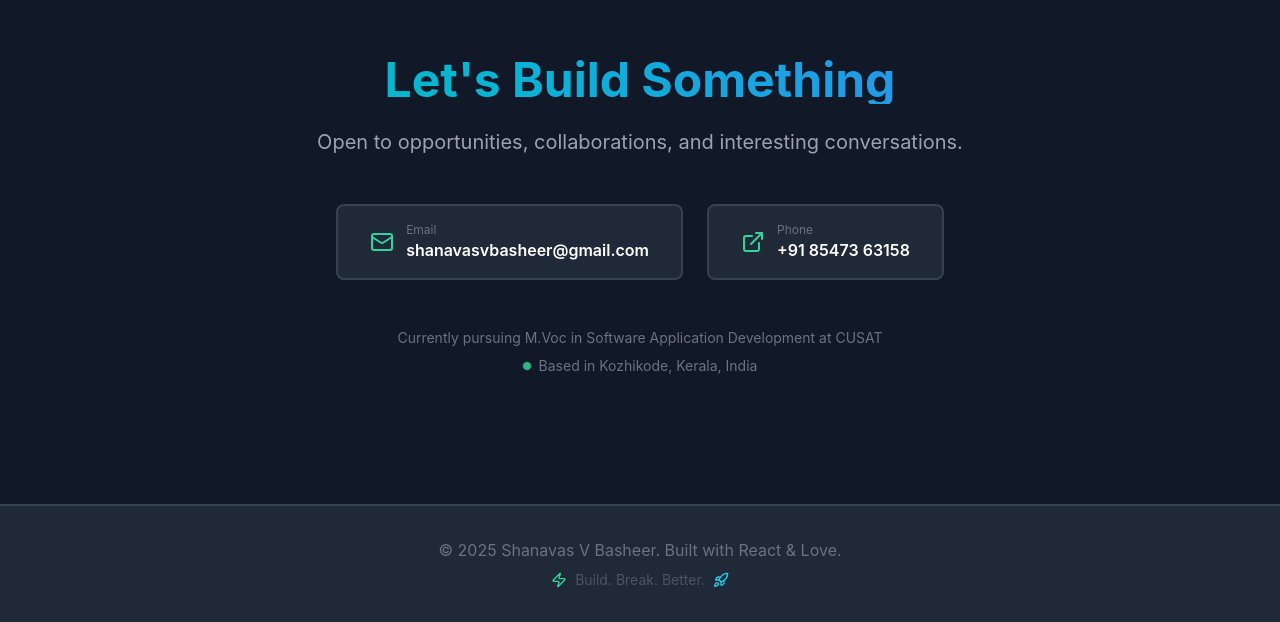
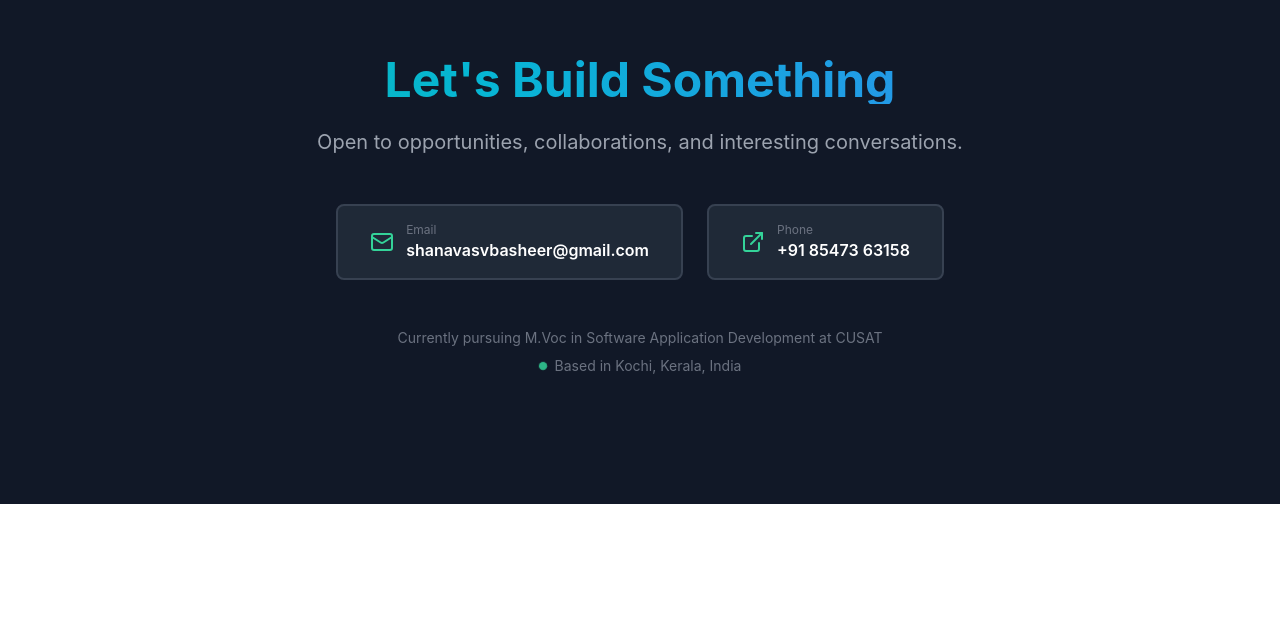
Before and after one commit to shanavasvb/portfolio, a React (Create React App) app in the folder portfolio-app/: page / in a window 1280 px wide. Shown: the part 4783-5405 px from the top of the page. After the commit the page ends 5287 px from the top, so only its background shows below. Built offline with nearby package versions, Linux system fonts and the light colour scheme.

Commit message:
uodated the components and footer section has been removed

```diff
--- a/portfolio-app/src/components/Portfolio.jsx
+++ b/portfolio-app/src/components/Portfolio.jsx
@@ -698,22 +698,13 @@ const Portfolio = () => {
             <p className="mb-2">Currently pursuing M.Voc in Software Application Development at CUSAT</p>
             <p className="flex items-center justify-center gap-2">
               <span className="w-2 h-2 bg-emerald-400 rounded-full animate-pulse" />
-              Based in Kozhikode, Kerala, India
+              Based in Kochi, Kerala, India
             </p>
           </div>
         </div>
       </section>
 
-      <footer className={`${darkMode ? 'bg-gray-800 border-gray-700' : 'bg-gray-200 border-gray-300'} py-8 px-6 text-center border-t-2`}>
-        <p className="text-gray-500 mb-2">
-          © 2025 Shanavas V Basheer. Built with React & Love.
-        </p>
-        <p className="text-sm text-gray-600 flex items-center justify-center gap-2">
-          <Zap size={16} className="text-emerald-400" />
-          Build. Break. Better.
-          <Rocket size={16} className="text-cyan-400" />
-        </p>
-      </footer>
+
     </div>
   );
 };
```
